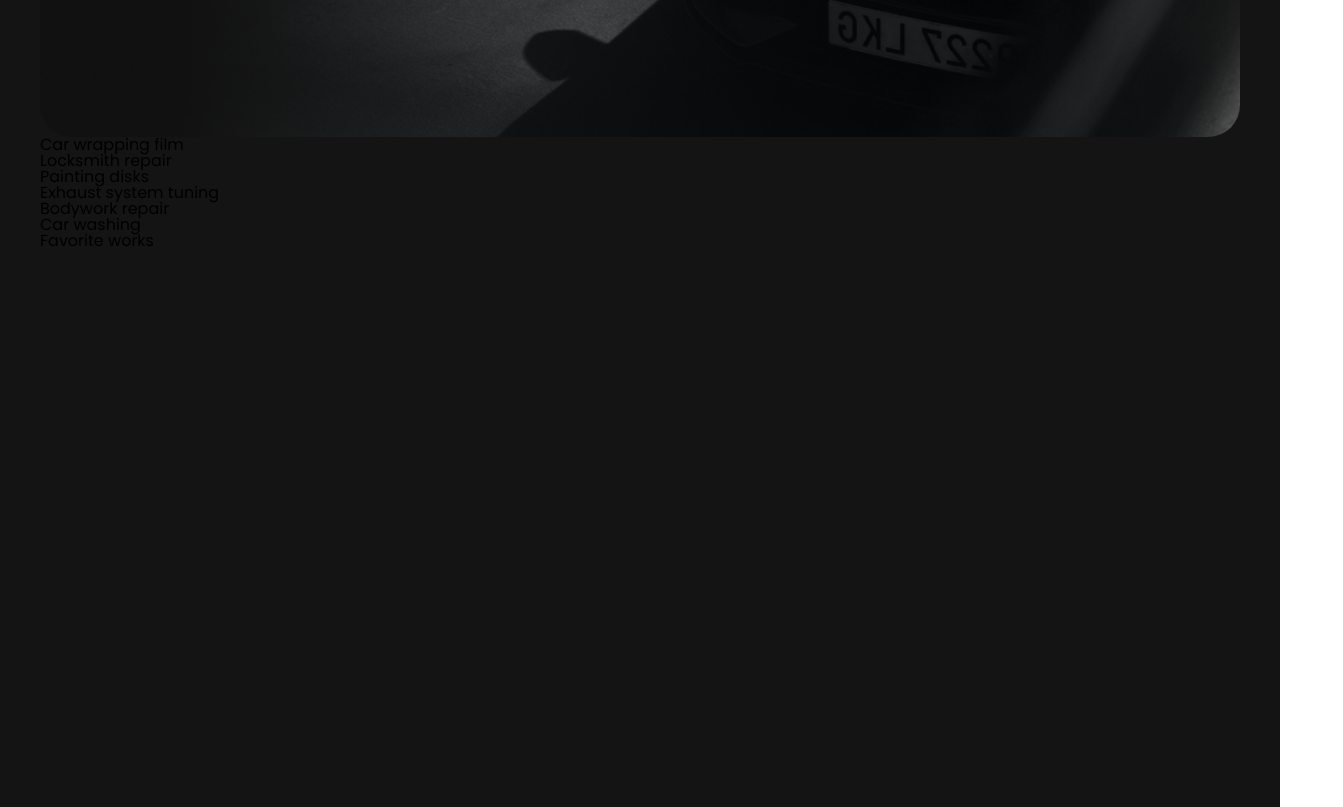
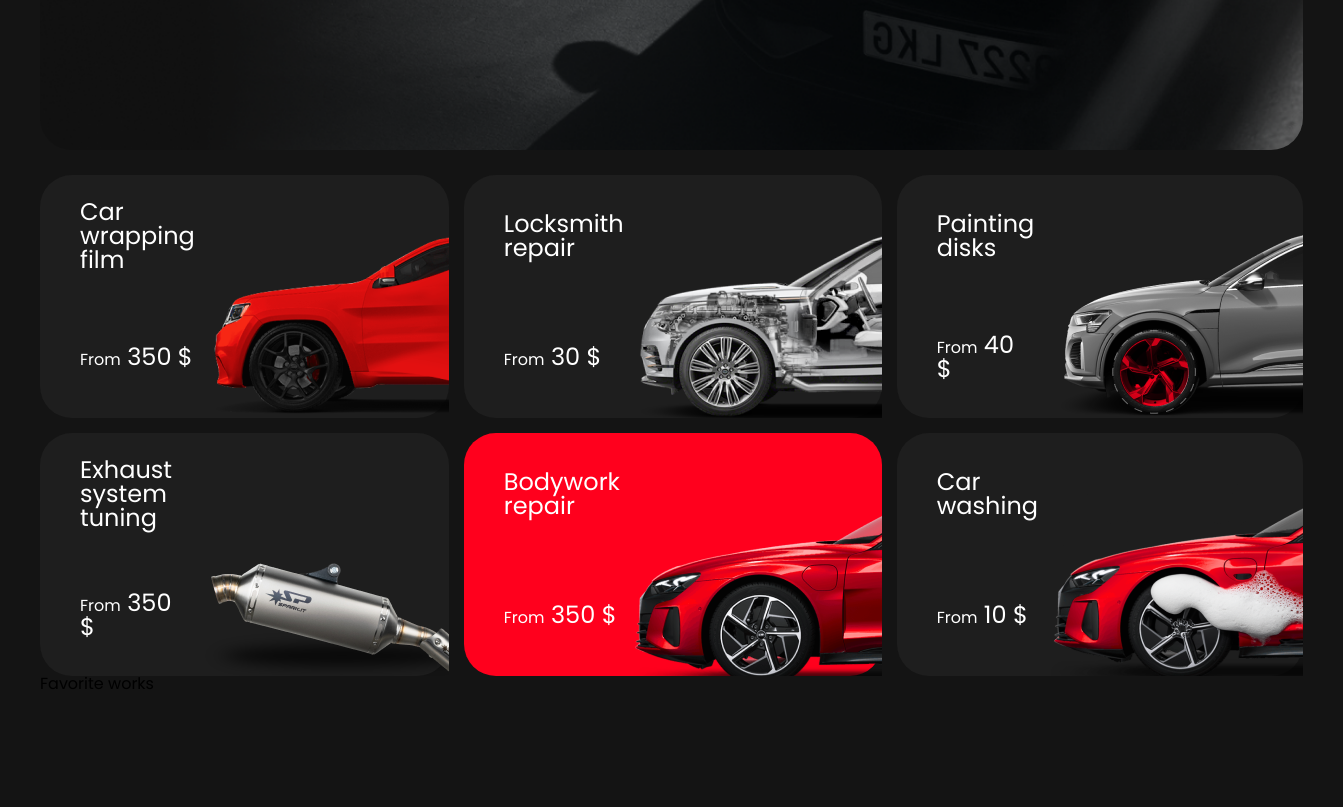
Before and after one commit to ArtmMtvnko/Car-servise, a website built with webpack: page src/index.html in a window 1280 px wide. Shown: the part 633-1440 px from the top of the page, 1343 px wide, since content can reach past the window. Built offline with nearby package versions, Linux system fonts and the light colour scheme.

Commit message:
Have maken half of main section
Added cards to main section. (Download 6 imgs)
Also made some changes in html like and imgs to
cards, make another div for container-wrapper etc

```diff
--- a/src/index.html
+++ b/src/index.html
@@ -47,27 +47,33 @@
                 <section class="main__cards">
                     <div class="main__card card">
                         <div class="card__title">Car wrapping film</div>
-                        <div class="card__prise"></div>
+                        <div class="card__prise"><span>From</span> 350 $</div>
+                        <img src="assets/imgs/1st-card.png" alt="">
                     </div>
                     <div class="main__card card">
                         <div class="card__title">Locksmith repair</div>
-                        <div class="card__prise"></div>
+                        <div class="card__prise"><span>From</span> 30 $</div>
+                        <img src="assets/imgs/2nd-card.png" alt="">
                     </div>
                     <div class="main__card card">
                         <div class="card__title">Painting disks</div>
-                        <div class="card__prise"></div>
+                        <div class="card__prise"><span>From</span> 40 $</div>
+                        <img src="assets/imgs/3rd-card.png" alt="">
                     </div>
                     <div class="main__card card">
                         <div class="card__title">Exhaust system tuning</div>
-                        <div class="card__prise"></div>
+                        <div class="card__prise"><span>From</span> 350 $</div>
+                        <img src="assets/imgs/4th-card.png" alt="">
                     </div>
                     <div class="main__card card">
                         <div class="card__title">Bodywork repair</div>
-                        <div class="card__prise"></div>
+                        <div class="card__prise"><span>From</span> 350 $</div>
+                        <img src="assets/imgs/5th-card.png" alt="">
                     </div>
                     <div class="main__card card">
                         <div class="card__title">Car washing</div>
-                        <div class="card__prise"></div>
+                        <div class="card__prise"><span>From</span> 10 $</div>
+                        <img src="assets/imgs/6th-card.png" alt="">
                     </div>
                 </section>
                 <section class="main__favorite">
--- a/src/styles/index.scss
+++ b/src/styles/index.scss
@@ -1,6 +1,7 @@
 @import url('https://fonts.googleapis.com/css2?family=Poppins:wght@100;200;400;500;700&display=swap');
 @import "./null-styles.scss";
 @import "./header.scss";
+@import "./main.scss";
 
 body {
     font-family: 'Poppins', sans-serif;
@@ -13,7 +14,7 @@ body {
 
 .container {
     display: grid;
-    grid-template: repeat(3, 1fr) / 1fr;
+    grid-template: auto 1fr minmax(100px, auto) / 1fr;
 
     grid-column: 2 / 3;
 
--- /dev/null
+++ b/src/styles/main.scss
@@ -0,0 +1,41 @@
+main {
+    margin: 2% 0 0 0;
+}
+
+.main__cards {
+    display: grid;
+    grid-template: repeat(2, 1fr) / repeat(3, 1fr);
+    gap: 15px;
+
+    .main__card {
+        display: grid;
+        grid-template: repeat(2, 1fr) / repeat(2, 1fr);
+
+        border-radius: 32px;
+        background-color: #1e1e1e;
+
+        &:nth-child(5) {
+            background-color: #ff001d;
+        }
+
+        .card__title,
+        .card__prise {
+            align-self: center;
+
+            margin: 0 0 0 40px;
+
+            font-size: 24px;
+            color: #fff;
+
+            span {
+                font-size: 16px;
+            }
+        }
+
+        img {
+            grid-area: 1 / 2 / 3 / 3;
+            align-self: end;
+        }
+
+    }
+}
```
Also changed, not shown: src/assets/imgs/1st-card.png (added), src/assets/imgs/2nd-card.png (added), src/assets/imgs/3rd-card.png (added), src/assets/imgs/4th-card.png (added), src/assets/imgs/5th-card.png (added), src/assets/imgs/6th-card.png (added).
